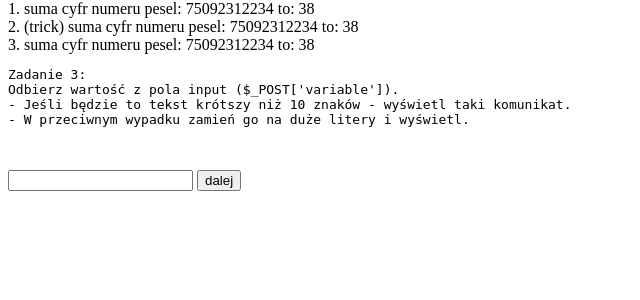
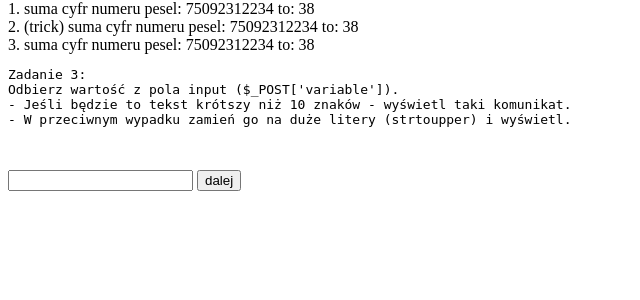
Before and after one commit to ekawalec/lokalnyprogramista, a PHP site: page /info.php in a window 1280 px wide. Shown: the part 316-616 px from the top of the page, without its empty margins (0-640 px from the left). Run offline with PHP 8.4, Linux system fonts and the light colour scheme.

Commit message:
warsztaty cz. 3 - formularz

```diff
--- a/info.php
+++ b/info.php
@@ -71,7 +71,7 @@ if (strlen($pesel) != 11) {
 Zadanie 3:
 Odbierz wartość z pola input ($_POST['variable']).
 - Jeśli będzie to tekst krótszy niż 10 znaków - wyświetl taki komunikat.
-- W przeciwnym wypadku zamień go na duże litery i wyświetl.
+- W przeciwnym wypadku zamień go na duże litery (strtoupper) i wyświetl.
 
 
 </pre>
@@ -79,3 +79,11 @@ Odbierz wartość z pola input ($_POST['variable']).
     <input type="text" name="variable" >
     <input type="submit" value="dalej" >
 </form>
+
+<?php
+
+
+
+
+
+?>
```
